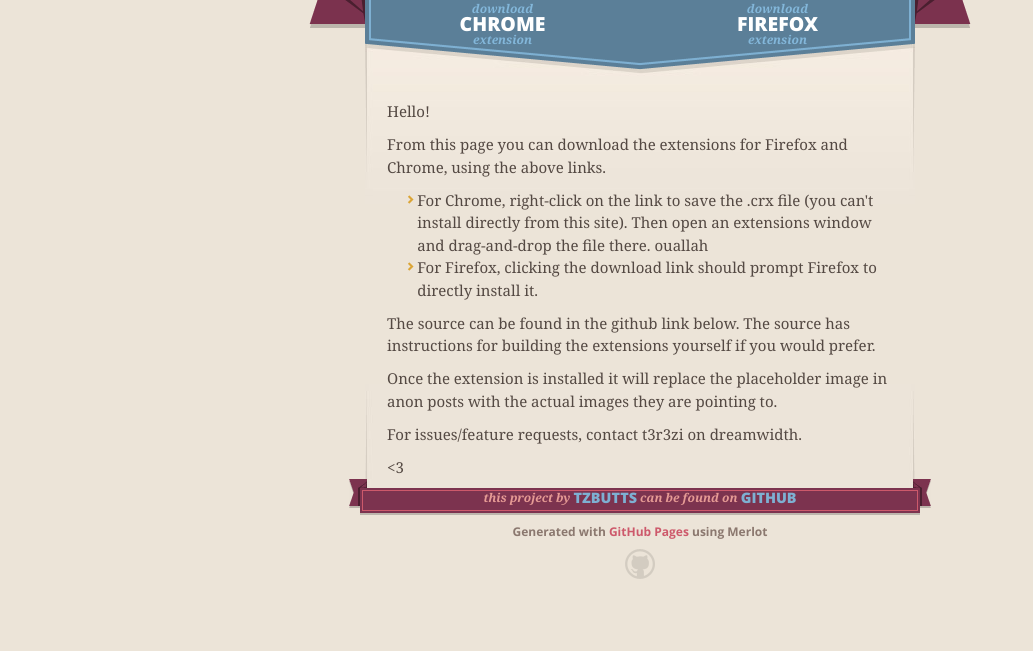
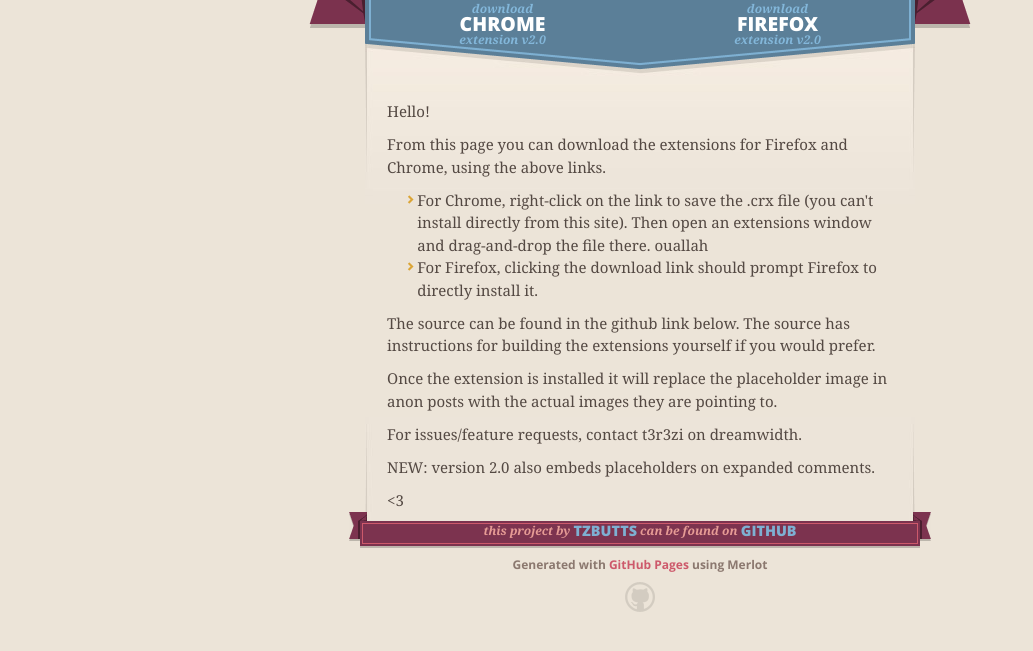
Before and after one commit to tzbutts/nona, a plain HTML site: page index.html in a window 1280 px wide. Shown: the part 141-792 px from the top of the page, without its empty margins (0-1033 px from the left). Drawn offline with nearby package versions, Linux system fonts and the light colour scheme.

Commit message:
Add 2.0 of extensions to webpage.

```diff
--- a/index.html
+++ b/index.html
@@ -38,7 +38,7 @@
       <section id="downloads">
         <span class="inner">
           <!--a href="https://github.com/tzbutts/nona/zipball/master" class="zip"><em>download</em> .ZIP</a><a href="https://github.com/tzbutts/nona/tarball/master" class="tgz"><em>download</em> .TGZ</a-->
-          <a href="bin/PlaceholderExtension-1.0.crx" class="zip"><em>download</em> CHROME <em>extension</em></a><a href="bin/PlaceholderExtension-1.0.xpi" class="tgz"><em>download</em> FIREFOX <em>extension</em></a>
+          <a href="bin/PlaceholderExtension-2.0.crx" class="zip"><em>download</em> CHROME <em>extension v2.0</em></a><a href="bin/PlaceholderExtension-2.0.xpi" class="tgz"><em>download</em> FIREFOX <em>extension v2.0</em></a>
         </span>
       </section>
 
@@ -60,6 +60,8 @@
 
 <p>For issues/feature requests, contact t3r3zi on dreamwidth.</p>
 
+<p>NEW: version 2.0 also embeds placeholders on expanded comments.</p>
+
 &lt;3
       </section>
 
--- a/params.json
+++ b/params.json
@@ -1,7 +1,7 @@
 {
   "name":"Nona",
   "tagline":"Extensions to help nonas embed images.",
-  "body":"Hello!\n\r\n\rFrom this page you can download the extensions for Firefox and Chrome, using the above links.\n\r\n\r* For Chrome, right-click on the link to save the .crx file (you can't install directly from this site).  Then open an extensions window and drag-and-drop the file there.  ouallah\n\r* For Firefox, clicking the download link should prompt Firefox to directly install it.\n\r\n\rThe source can be found in the github link below.  The source has instructions for building the extensions yourself if you would prefer.\n\r\n\rOnce the extension is installed it will replace the placeholder image in anon posts with the actual images they are pointing to.\n\r\n\rFor issues/feature requests, contact t3r3zi on dreamwidth.\n\r\n\r<3",
+  "body":"Hello!\n\r\n\rFrom this page you can download the extensions for Firefox and Chrome, using the above links.\n\r\n\r* For Chrome, right-click on the link to save the .crx file (you can't install directly from this site).  Then open an extensions window and drag-and-drop the file there.  ouallah\n\r* For Firefox, clicking the download link should prompt Firefox to directly install it.\n\r\n\rThe source can be found in the github link below.  The source has instructions for building the extensions yourself if you would prefer.\n\r\n\rOnce the extension is installed it will replace the placeholder image in anon posts with the actual images they are pointing to.\n\r\n\rFor issues/feature requests, contact t3r3zi on dreamwidth.\n\r\n\rNEW: version 2.0 also embeds placeholders on expanded comments.\n\r\n\r<3",
   "google":"",
   "note":"Don't delete this file! It's used internally to help with page regeneration."
 }
```
Also changed, not shown: 2 other files.
